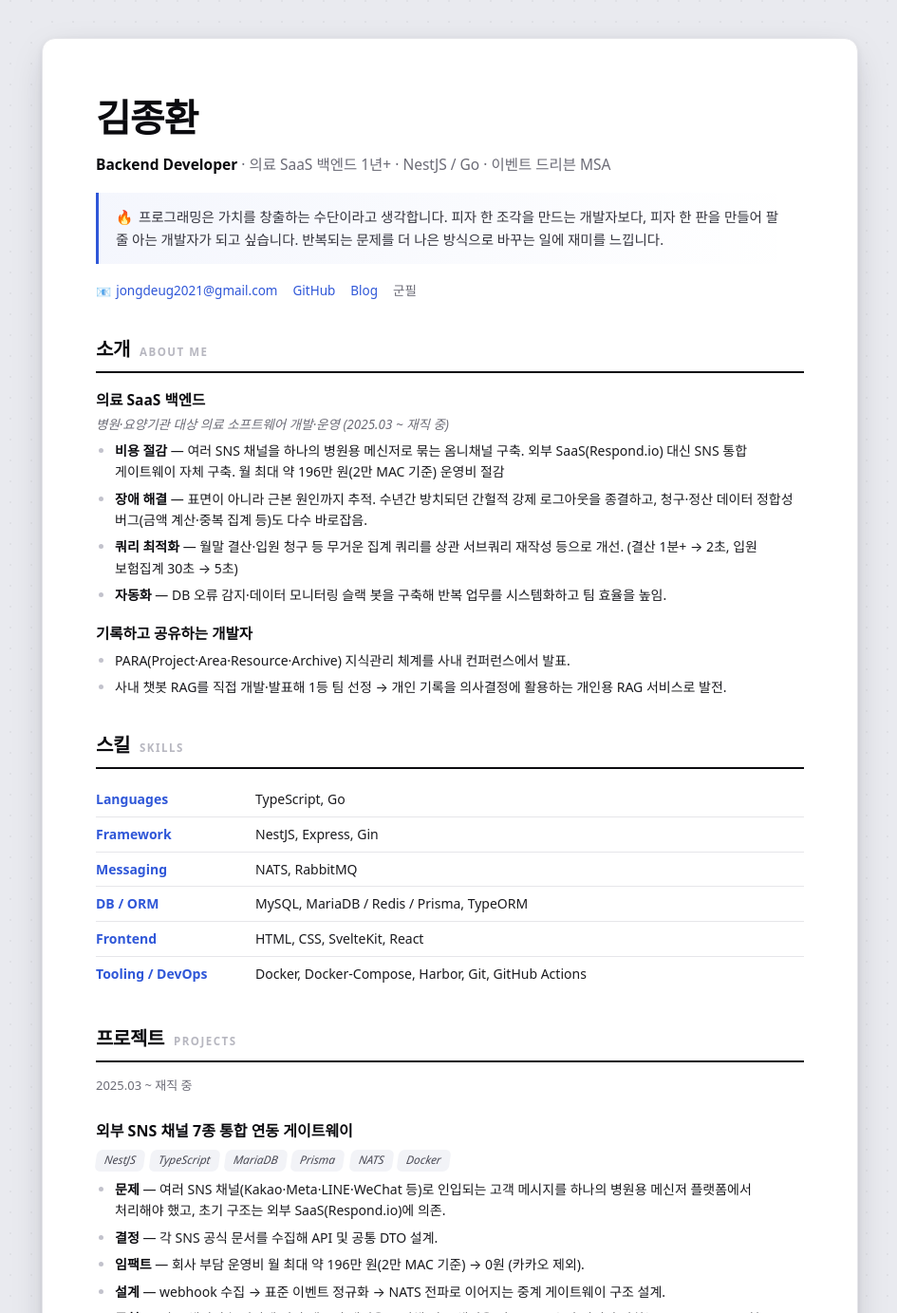
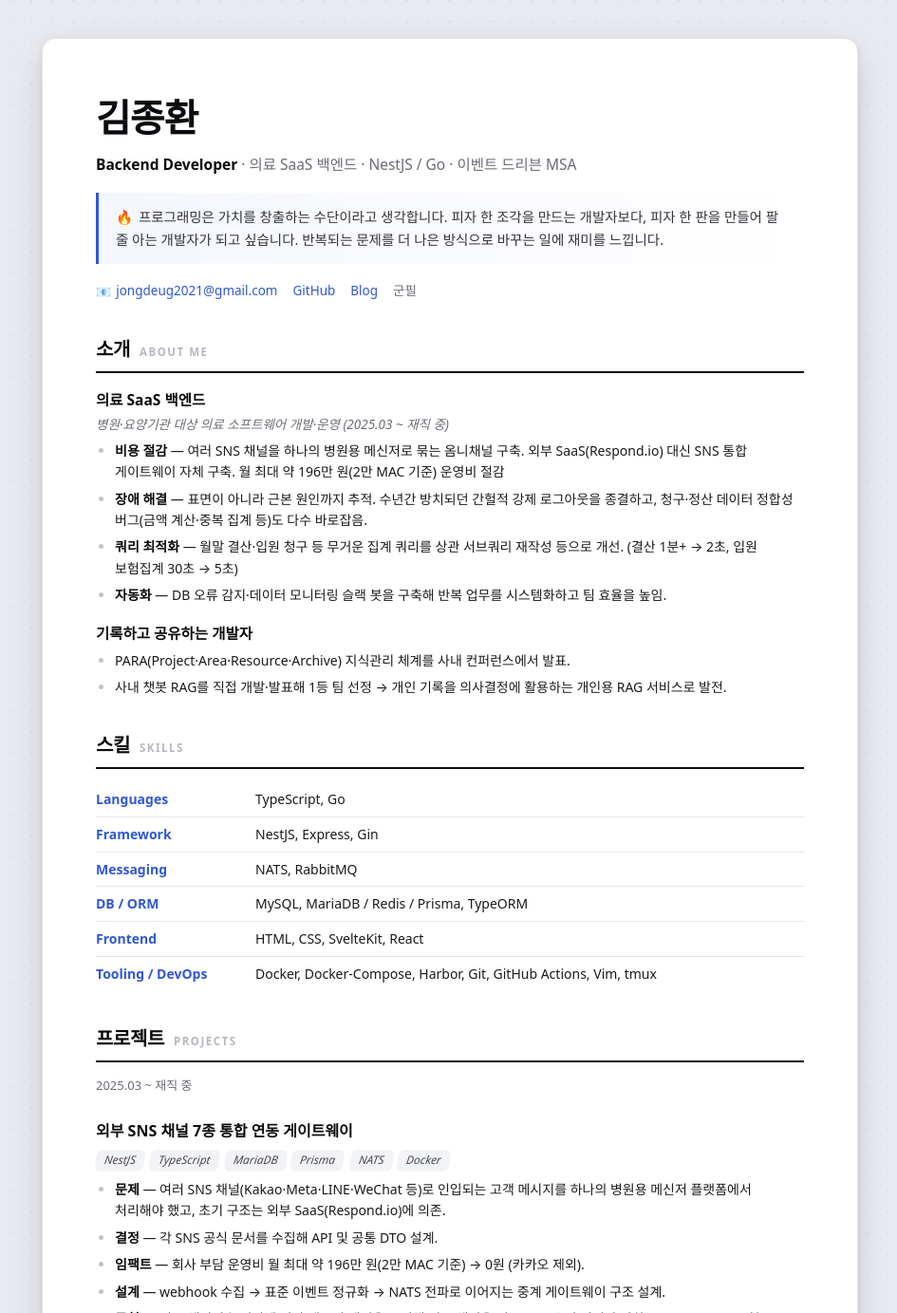
Before and after one commit to JongDeug/jh-portfolio, a React (Vite) app: page / in a window 1280 px wide. Shown: the top 1383 px of the page at 95% size, without its empty margins (166-1111 px from the left). Built offline with nearby package versions, Linux system fonts and the light colour scheme; a web font is replaced by a local one.

Commit message:
docs(resume): 연차 표기 제거 + Vim·tmux 추가
Co-Authored-By: Claude Opus 4.8 <noreply@anthropic.com>

```diff
--- a/src/data/resume.js
+++ b/src/data/resume.js
@@ -2,7 +2,7 @@
 export default {
   name: `김종환`,
   role: `Backend Developer`,
-  summary: `의료 SaaS 백엔드 1년+ · NestJS / Go · 이벤트 드리븐 MSA`,
+  summary: `의료 SaaS 백엔드 · NestJS / Go · 이벤트 드리븐 MSA`,
   quote: `프로그래밍은 가치를 창출하는 수단이라고 생각합니다. 피자 한 조각을 만드는 개발자보다, 피자 한 판을 만들어 팔 줄 아는 개발자가 되고 싶습니다. 반복되는 문제를 더 나은 방식으로 바꾸는 일에 재미를 느낍니다.`,
   contacts: [
     { icon: `📧`, label: `jongdeug2021@gmail.com`, href: `mailto:jongdeug2021@gmail.com` },
@@ -38,7 +38,7 @@ export default {
     { k: `Messaging`, v: `NATS, RabbitMQ` },
     { k: `DB / ORM`, v: `MySQL, MariaDB / Redis / Prisma, TypeORM` },
     { k: `Frontend`, v: `HTML, CSS, SvelteKit, React` },
-    { k: `Tooling / DevOps`, v: `Docker, Docker-Compose, Harbor, Git, GitHub Actions` },
+    { k: `Tooling / DevOps`, v: `Docker, Docker-Compose, Harbor, Git, GitHub Actions, Vim, tmux` },
   ],
 
   projectsNote: `2025.03 ~ 재직 중`,
```
